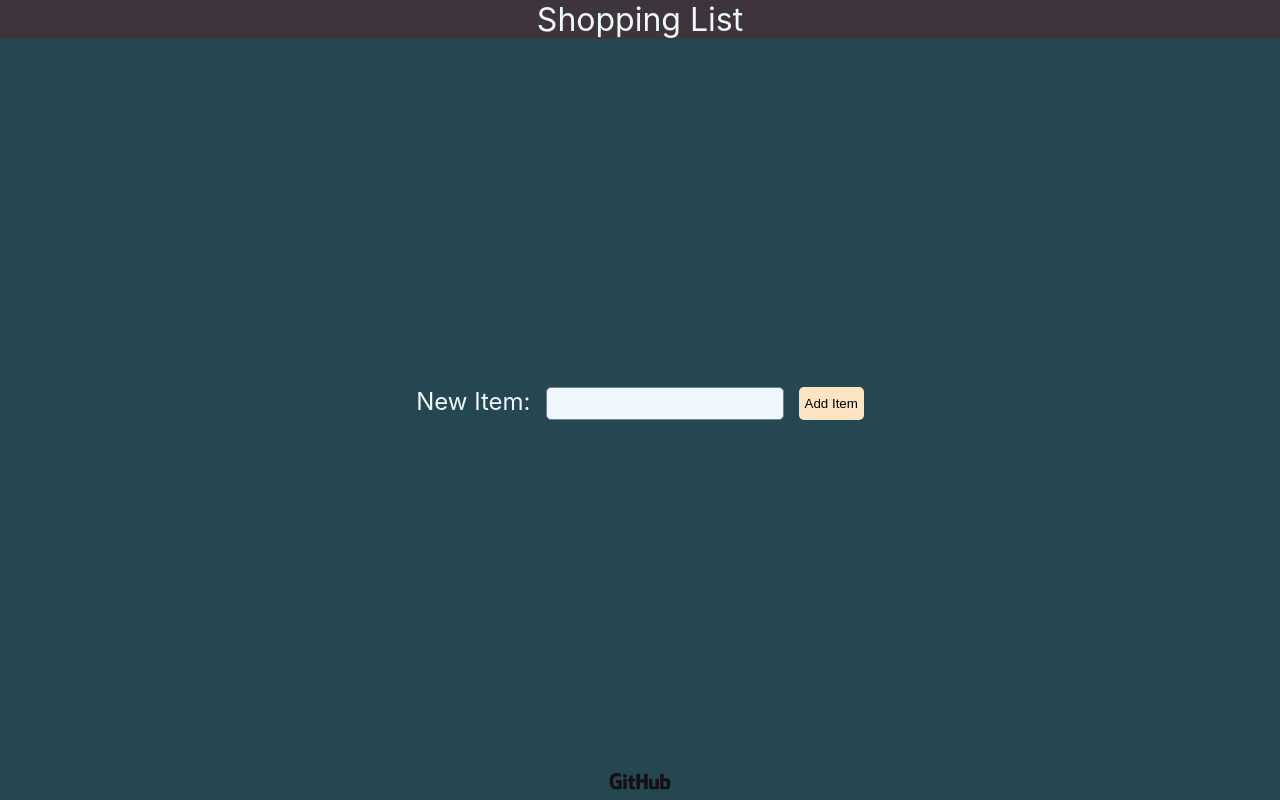
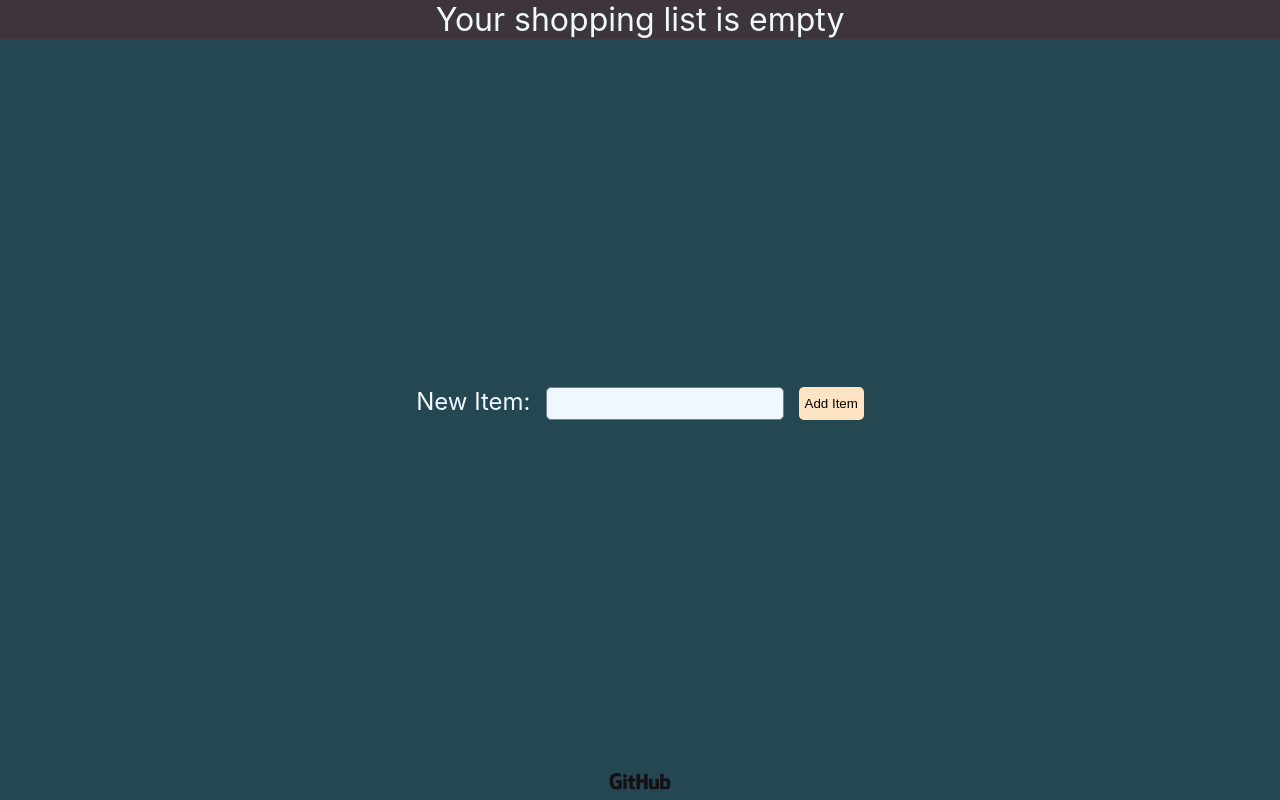
Before and after one commit to forestheims/use-reducer-action, a React (Create React App) app: page / in a window 1280 px wide. Built offline with nearby package versions, Linux system fonts and the light colour scheme.

Commit message:
number of items on the shopping list is displayed in the header.

```diff
--- a/src/components/Header.jsx
+++ b/src/components/Header.jsx
@@ -1,5 +1,15 @@
 import React from "react";
+import { useItems } from "../context/ItemsContext";
 
 export default function Header() {
-  return <header>Shopping List</header>;
+  const { items } = useItems();
+  return (
+    <header>
+      {items.length === 0 ? (
+        "Your shopping list is empty"
+      ) : (
+        <span>You have {items.length} items on your list</span>
+      )}
+    </header>
+  );
 }
```
